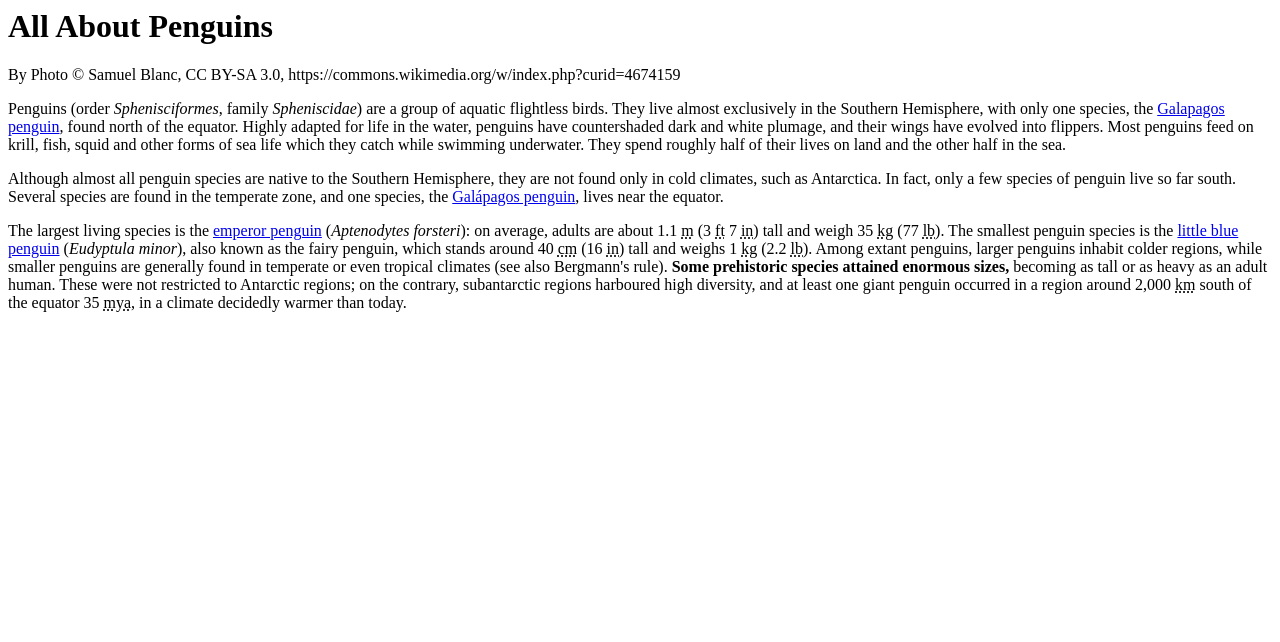
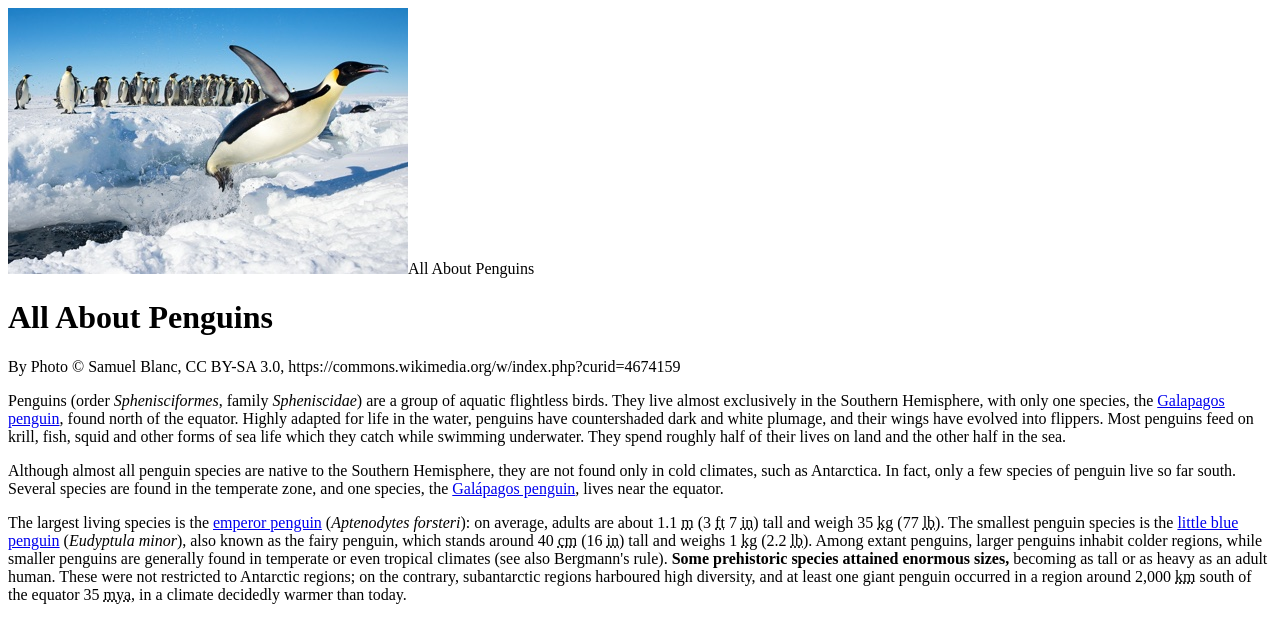
Before and after one commit to carolynlea/carolynlea.github.io, a plain HTML site: page index.html in a window 1280 px wide. Drawn offline with Linux system fonts and the light colour scheme.

Commit message:
saved file

```diff
--- a/index.html
+++ b/index.html
@@ -1,8 +1,13 @@
 <html lang="en">
     <header >
+        <img src="images/Manchots.jpeg"
+            srcset="images/penguinLeap_800.jpg 800w,
+                    images/penguinLeap_400.jpg 400w"
+                sizes="(min-width: 800px) 400px, 50%" alt="A penguin leaping from the water.>
+
         <title>All About Penguins</title>
         <h1>All About Penguins</h1>
-        <meta>By Photo © Samuel Blanc, CC BY-SA 3.0, https://commons.wikimedia.org/w/index.php?curid=4674159</meta>
+        <span class= "hidden">By Photo © Samuel Blanc, CC BY-SA 3.0, https://commons.wikimedia.org/w/index.php?curid=4674159</span>
     </header>
     <body>
         <p>Penguins (order <em>Sphenisciformes</em>, family <em>Spheniscidae</em>) are a group of aquatic flightless birds. They live almost
```
